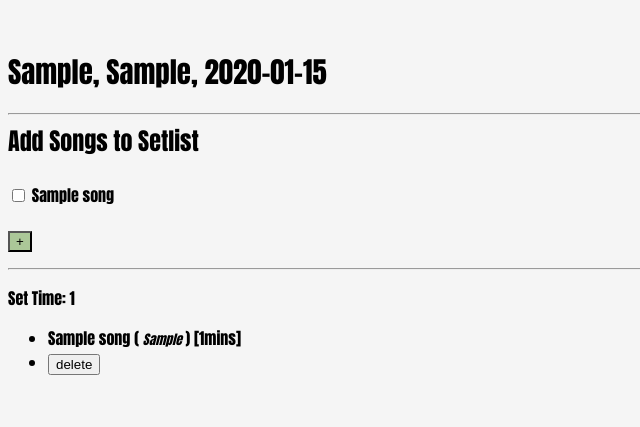
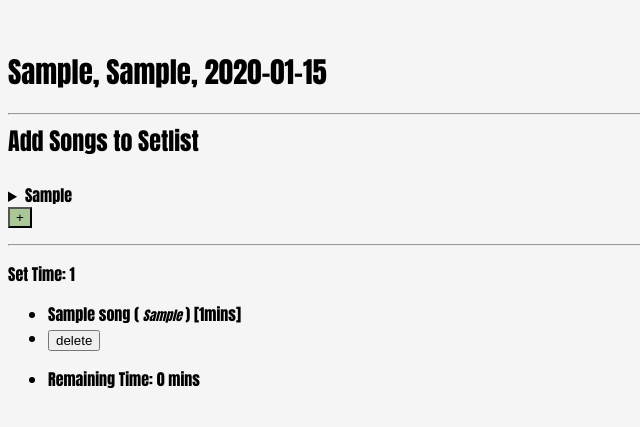
Before and after one commit to DarrenLackie/SetList, a Flask app: page /gigs/1 in a window 1280 px wide. Shown: the part 130-557 px from the top of the page, without its empty margins (0-640 px from the left). Run offline with Flask 3, Linux system fonts and the light colour scheme; tables that the repository leaves empty hold one stand-in row (values such as "Sample post").

Commit message:
songs are now sorted into dropdown widgets in the Gig page

```diff
--- a/static/main.css
+++ b/static/main.css
@@ -79,6 +79,10 @@ body {
     text-align: center;
   }
 
+  .album-dropdown {
+    padding:12px
+  }
+
   /* #grid-container {
     display: grid;
     grid-template-areas:
--- a/templates/gigs/show_gig.jinja
+++ b/templates/gigs/show_gig.jinja
@@ -7,24 +7,30 @@
 <form action="/gigs/{{ gig.id }}/setlists/new" method="post">
   <h2>Add Songs to Setlist</h2>
   <br>
-  {% for song in songs %}
-  <div class="song-box">
+  {% for album, songs_in_album in songs|groupby('album') %}
+    <details>
+      <summary>{{ album }}</summary>
+      {% for song in songs_in_album %}
+        <div class="album-dropdown">
           <label>
             <input type="checkbox" name="song_id[]" value="{{ song.id }}">
             {{ song.title }}
           </label>
         </div>
-  <br>
+      {% endfor %}
+    </details>
   {% endfor %}
   <input class="btn_submit" type="submit" value="+">
 </form>
 <hr>
 <p>Set Time: {{ gig.set_time }}</p>
+
+{% set total_song_times = 0 %}
 {% for setlist in gig.setlists %}
+  {% set total_song_times = total_song_times + setlist.song.running_time  %}
   <div class="song-box">
     <ul>
       <li>
-        {# {{ loop.index }} #}
         {{ setlist.song.title }} ( <small><i>{{ setlist.song.album }}</i></small> ) [{{ setlist.song.running_time }}mins]
       </li>
       <li>
@@ -32,6 +38,7 @@
           <input class="btn delete" type="submit" value="delete" />
         </form>
       </li>
+      <li>Remaining Time: {{ gig.set_time - total_song_times }} mins</li>
     </ul>
   </div>
 {% endfor %}
```
Also changed, not shown: SetList.md (+1 -1 lines). Lines whose indentation alone changed are shown as unchanged.
